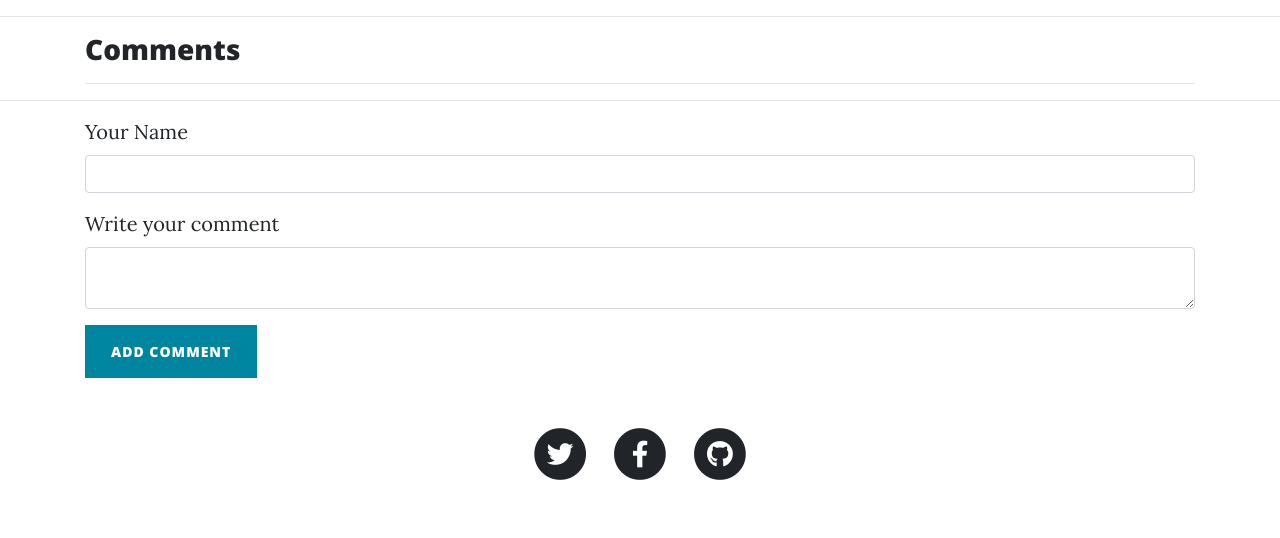
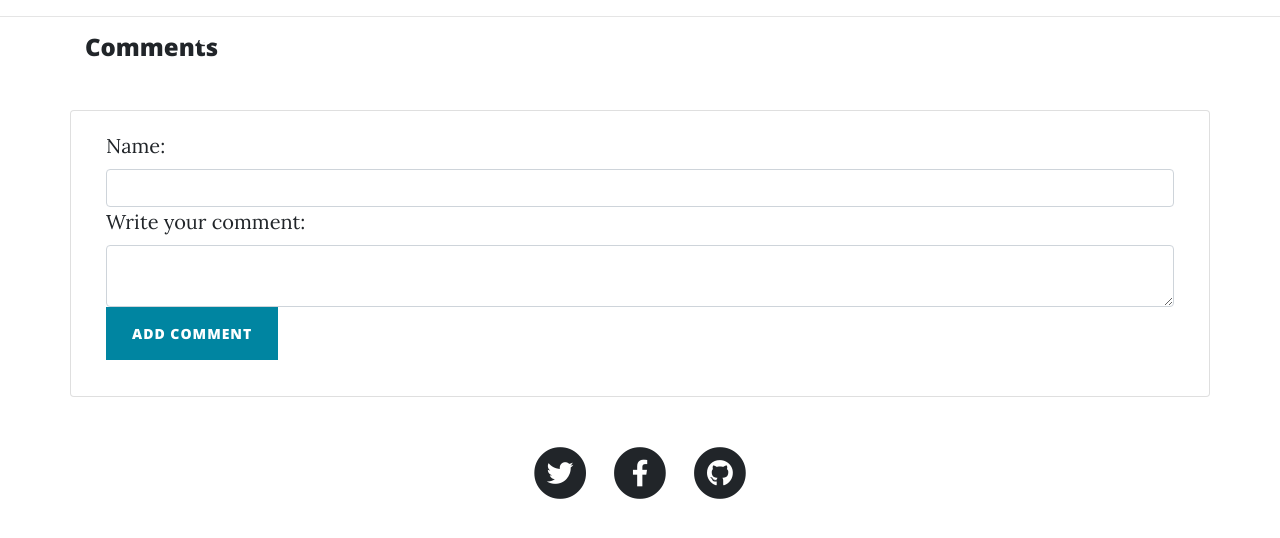
Before and after one commit to lesijay/a-simple-blog-lesi1, a website: page post.html in a window 1280 px wide. Drawn offline with nearby package versions, Linux system fonts and the light colour scheme; no server answers.

Commit message:
style user comment section

```diff
--- a/db.json
+++ b/db.json
@@ -134,6 +134,12 @@
       "username": "joy",
       "comment": "so true",
       "id": "0_1CBW4"
+    },
+    {
+      "blogpostid": "1",
+      "username": "bob",
+      "comment": "wow",
+      "id": "WXZTdpr"
     }
   ],
   "admin": [
--- a/js/createcommentsdatabase.js
+++ b/js/createcommentsdatabase.js
@@ -44,7 +44,7 @@ $(document).ready(function(){
       }).done(function(data){
              $.map(data, function(blogs,i){
                 if(blogpostid===blogs.blogpostid){
-                    $('#showcomment').append(`<p>${blogs.username} : ${blogs.comment}</p>`);
+                    $('#showcomment').append(`<p style="font-style:italic; font-size:0.8em">${blogs.username}:<br> ${blogs.comment}</p><hr>`);
                 }
              })
 
--- a/post.html
+++ b/post.html
@@ -60,23 +60,21 @@
   <hr>
 
   <div class="container">
-    <h3>Comments</h3>
-      <div id="showcomment">
+    <h4>Comments</h4>
+      <div id="showcomment" class="card-body">
 
       </div>
-      <hr>
   </div>
 
-    <hr>
 
-  <div class="container">
-      <form>
-          <div class="form-group">
-              <label for="username">Your Name</label>
+  <div class="container card">
+      <form class="form-group card-body">
+          <div>
+              <label for="username">Name:</label>
               <input type="username" class="form-control" id="nameofuser" required>
           </div>
-          <div class="form-group">
-              <label for="usercomment">Write your comment</label>
+          <div>
+              <label for="usercomment">Write your comment:</label>
               <textarea class="form-control" id="usercomment" rows="2" required></textarea>
         </div>
           <button type="submit" class="btn btn-primary" id="addcomment" >Add Comment</button>
```
Also changed, not shown: css/clean-blog.css (line endings or trailing spaces).
